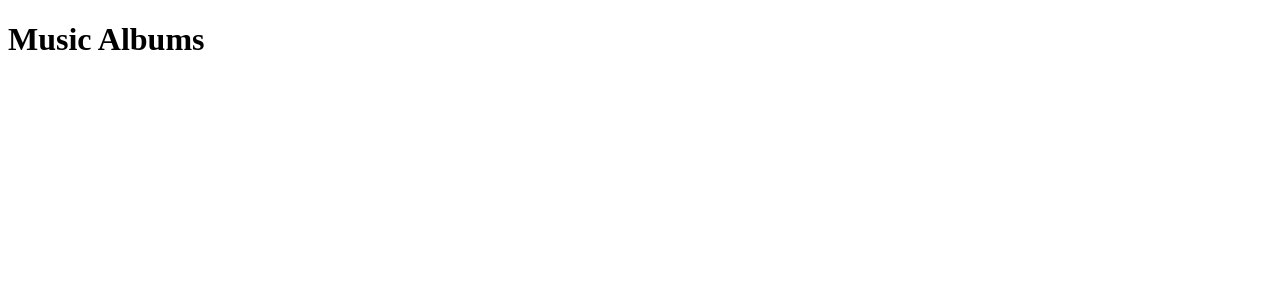
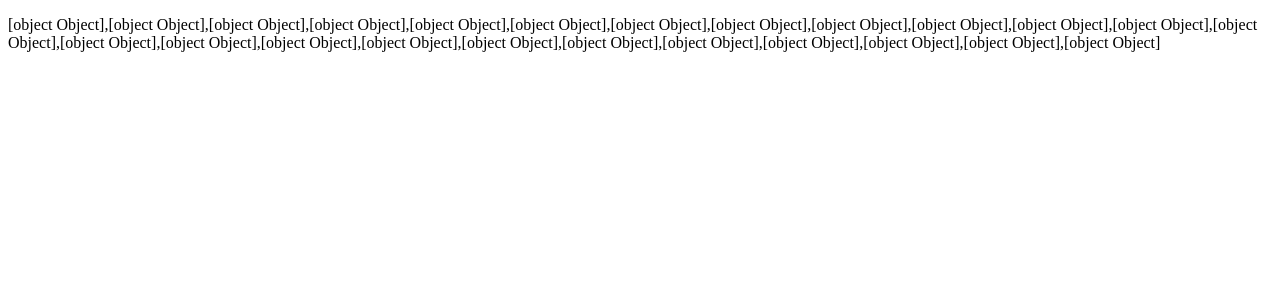
Before and after one commit to PetraSp/angular-albums, an Angular app: page /albums in a window 1280 px wide. Shown: the top 300 px of the page. Built offline with nearby package versions, Linux system fonts and the light colour scheme.

Commit message:
add album-list component

```diff
--- a/src/app/app.module.ts
+++ b/src/app/app.module.ts
@@ -5,6 +5,7 @@ import { ItunesService } from './services/itunes.service';
 
 import { AppComponent } from './app.component';
 import { AlbumsPageComponent } from './pages/albums-page/albums-page.component';
+import { AlbumListComponent } from './components/album-list/album-list.component';
 
 const routes: Routes = [
   { path: '', redirectTo: '/albums', pathMatch: 'full' },
@@ -14,7 +15,8 @@ const routes: Routes = [
 @NgModule({
   declarations: [
     AppComponent,
-    AlbumsPageComponent
+    AlbumsPageComponent,
+    AlbumListComponent
   ],
   imports: [
     BrowserModule,
--- /dev/null
+++ b/src/app/components/album-list/album-list.component.html
@@ -0,0 +1,3 @@
+<p>
+  {{albums}}
+</p>
--- /dev/null
+++ b/src/app/components/album-list/album-list.component.ts
@@ -0,0 +1,18 @@
+import { Component, OnInit } from '@angular/core';
+import { Input } from '@angular/core';
+
+@Component({
+  selector: 'app-album-list',
+  templateUrl: './album-list.component.html',
+  styleUrls: ['./album-list.component.css']
+})
+export class AlbumListComponent implements OnInit {
+
+  @Input() albums: Array<Object>;
+
+  constructor() { }
+
+  ngOnInit() {
+  }
+
+}
--- a/src/app/pages/albums-page/albums-page.component.html
+++ b/src/app/pages/albums-page/albums-page.component.html
@@ -1 +1 @@
-<h1>Music Albums</h1>
+<app-album-list [albums] = "albums.results"></app-album-list>
```
Also changed, not shown: src/app/components/album-list/album-list.component.css (added), 1 other file (tests, documents, lock files or other folders).
